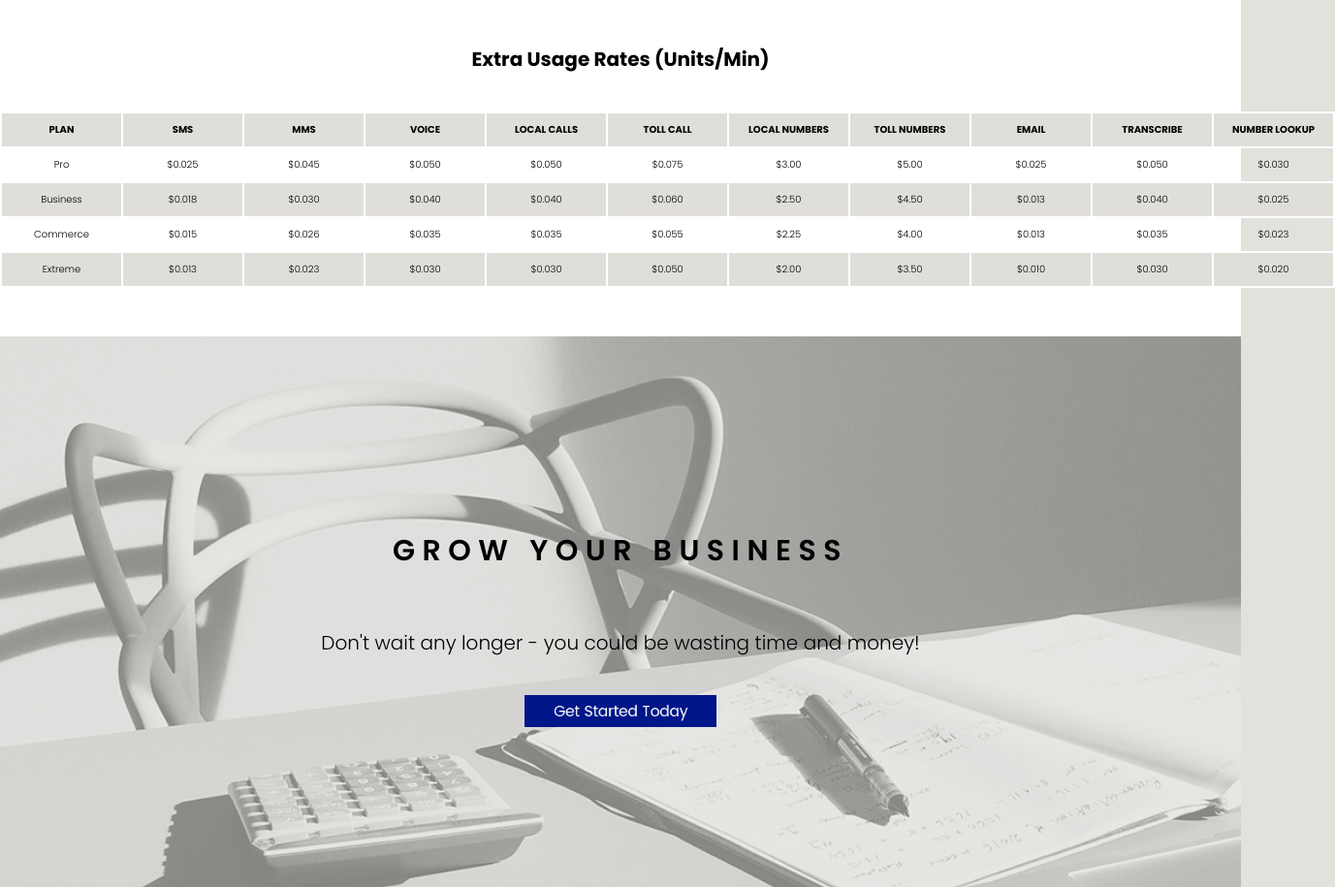
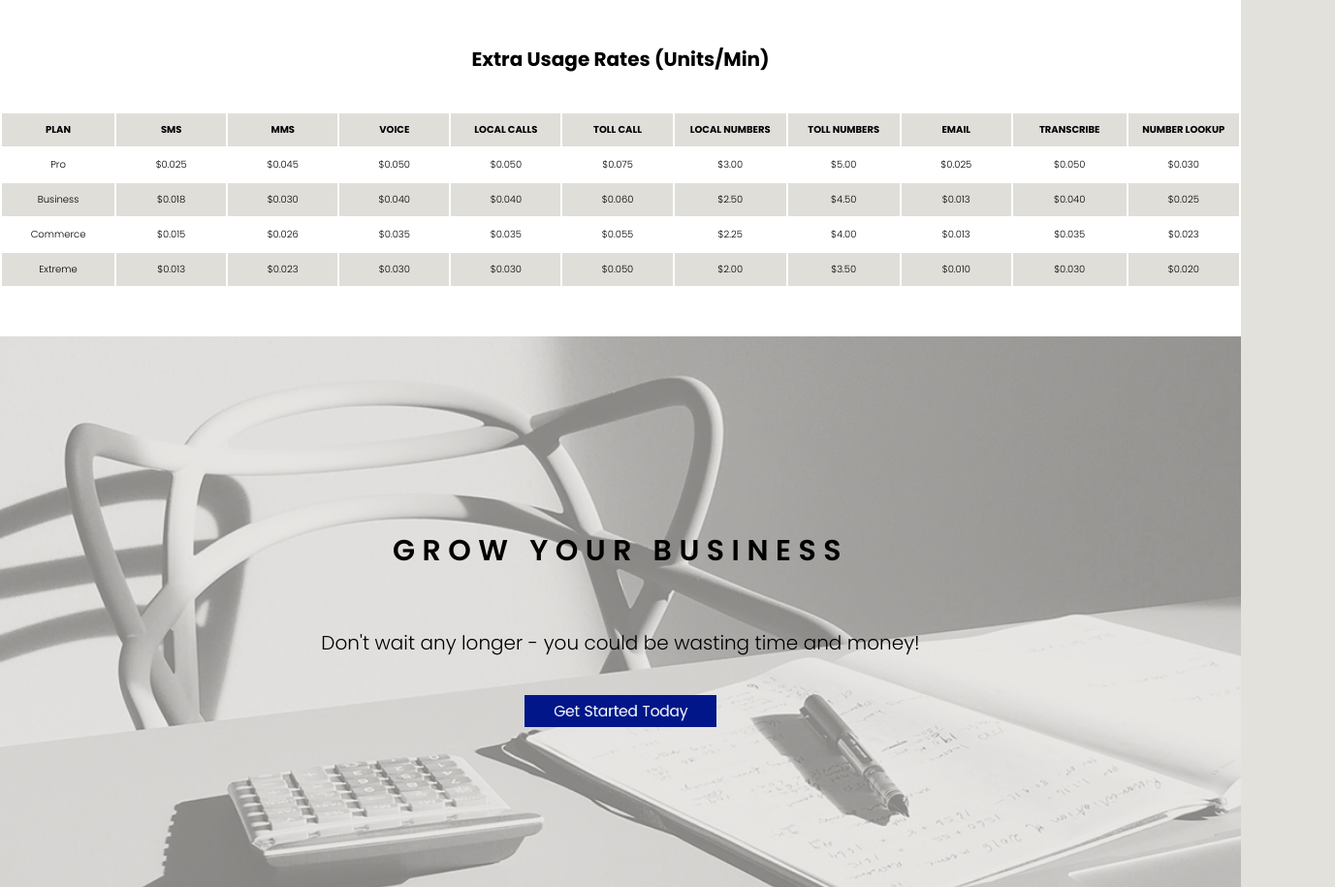
Before and after one commit to alycia13/alycia13.github.io, a plain HTML site: page active/index.html in a window 1280 px wide. Shown: the part 3590-4505 px from the top of the page at 97% size, 1377 px wide, since content can reach past the window. Drawn offline with Linux system fonts and the light colour scheme.

Commit message:
table edits

```diff
--- a/active/index.html
+++ b/active/index.html
@@ -263,8 +263,8 @@
 .tg .tg-baqh{text-align:center;vertical-align:top}
 .tg .tg-zglp{font-weight:bold;background-color:#e0ded9;text-align:center}
 .tg .tg-fce6{background-color:#e0ded9;text-align:center}
-@media screen and (max-width: 767px) {.tg {width: auto !important;}.tg col {width: auto !important;}.tg-wrap {overflow-x: auto;-webkit-overflow-scrolling: touch;}}</style>
-<div class="tg-wrap"><table class="tg" style="undefined;table-layout: fixed; width: 1331px">
+@media screen and (max-width: 1024px) {.tg {width: auto !important;}.tg col {width: auto !important;}.tg-wrap {overflow-x: auto;-webkit-overflow-scrolling: touch;}}</style>
+<div class="tg-wrap"><table class="tg" style="undefined;table-layout: fixed; width: auto">
 <colgroup>
 <col style="width: 125px">
 <col style="width: 125px">
```
